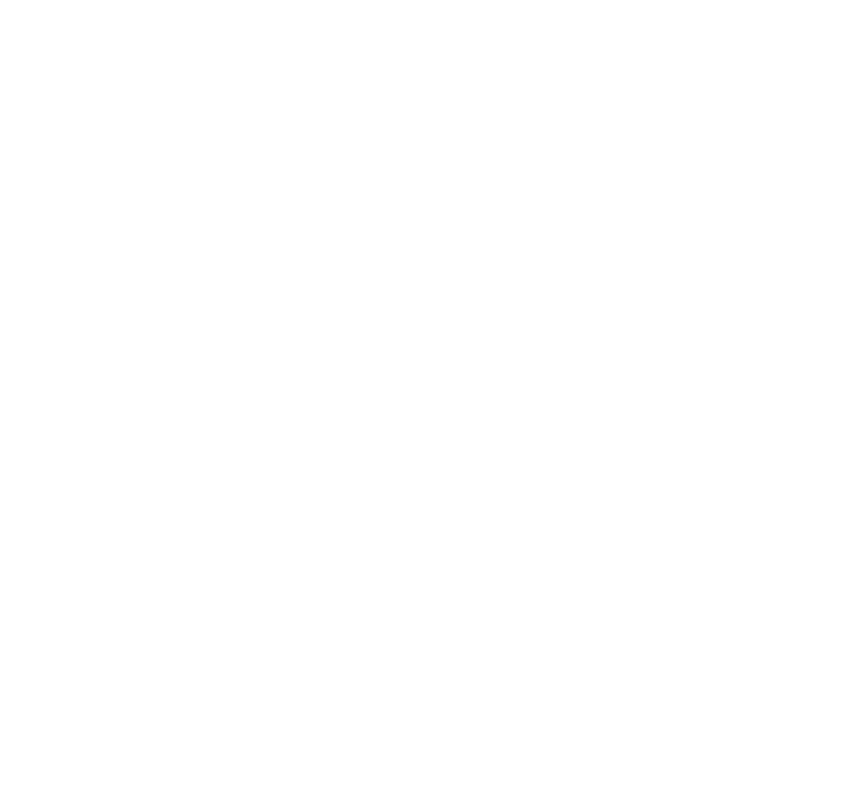
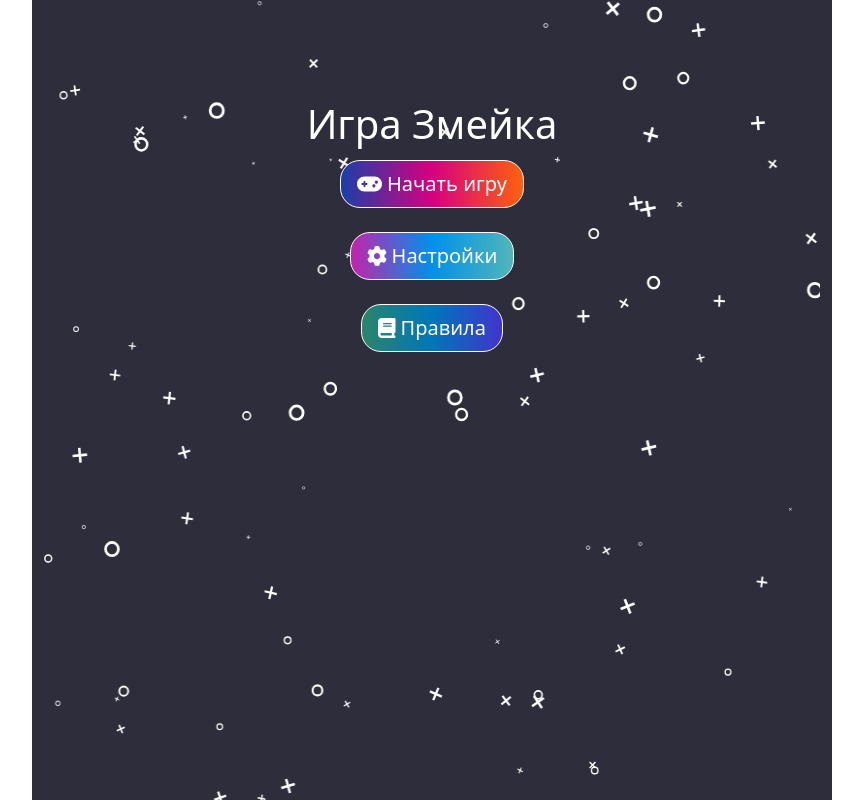
Before and after one commit to ZikAlter/snakergame, a website: page index.html in a window 1280 px wide. Shown: the whole page, without its empty margins (208-1071 px from the left). Drawn offline with nearby package versions, Linux system fonts and the light colour scheme.

Commit message:
Update 04 may 22

```diff
--- a/css/style.css
+++ b/css/style.css
@@ -1 +1,43 @@
 @import "../node_modules/bootstrap/dist/css/bootstrap.min.css";
+@import "../node_modules/@fortawesome/fontawesome-free/css/all.min.css";
+
+/* Стили блоков */
+#game {
+    height: 300px;
+    border: 1px solid black;
+}
+.block-start {
+    color: white;
+    width: 800px;
+    height: 100vh;
+    background-color: #2d2d3b;
+    position: relative;
+}
+.start-screen {
+    padding-top: 100px;
+    position:absolute;
+}
+
+/* Отступы внешние и внутренние */
+.pr-5 {
+    padding-right: 5px;
+}
+
+/* Стили кнопок */
+.btn-start-game {
+    background: linear-gradient(90deg, #1a3fa9, #d60080, #ff610d);
+    border-color: snow;
+    border-radius: 20px;
+}
+.setting-game {
+    background: linear-gradient(90deg, #c224ab,#0091ea,#50b6b9);
+    border-color: snow;
+    border-radius: 20px;
+}
+.rule-game {
+    background: linear-gradient(90deg, #2a856b,#0076b9,#4034cd);
+    border-color: snow;
+    border-radius: 20px;
+}
+
+/* Цвета */
--- a/index.html
+++ b/index.html
@@ -3,16 +3,45 @@
 <head>
     <meta charset="UTF-8">
     <meta name="viewport" content="width=device-width, initial-scale=1.0">
+    <title>Игра "Змейка"</title>
     <link rel="stylesheet" href="css/style.css">
-    <title>Игра "Змейка"</title>
+    <!-- Иконка сайта -->
+    <link rel="shortcut icon" href="img/logo-snake.ico" type="image/x-icon">
 </head>
 <body>
-    <div>
-        <canvas>
+<div class="container d-flex h-100 justify-content-center align-items-center p-0">
+    <!-- стартовый экран -->
+    <div class="row block-start">
+        <canvas id="bg-canvas"></canvas>
+        <div class="col start-screen text-center">
+            <h1>Игра Змейка</h1>
+            <p class="p-1">
+                <button type="button" class="btn btn-lg btn-primary btn-start-game"><i class="fa-solid fa-gamepad pr-5"></i>Начать игру</button>
+            </p>
+            <p class="p-1">
+                <button type="button" class="btn btn-lg btn-primary setting-game"><i class="fa-solid fa-gear pr-5"></i>Настройки</button>
+            </p>
+            <p class="p-1">
+                <button type="button" class="btn btn-lg btn-primary rule-game"><i class="fa-solid fa-book pr-5"></i>Правила</button>
+            </p>
+        </div>
+    </div>
+    <!-- настройки игры -->
 
-        </canvas>
+    <!-- игра -->
+    <!--
+    <div class="row">
+        <div class="col">
+            <p>daadda</p>
+            <canvas id="game" class="center-block"></canvas>
+        </div>
     </div>
+    -->
+</div>
 
 <script src="node_modules/bootstrap/dist/js/bootstrap.min.js"></script>
+<script src="node_modules/@fortawesome/fontawesome-free/js/all.min.js"></script>
+<script src="scripts/main.js"></script>
+<script src="scripts/background.js"></script>
 </body>
 </html>
--- a/package.json
+++ b/package.json
@@ -17,6 +17,7 @@
   },
   "homepage": "https://github.com/ZikAlter/snakergame#readme",
   "dependencies": {
+    "@fortawesome/fontawesome-free": "^6.1.1",
     "bootstrap": "^5.1.3"
   }
 }
--- /dev/null
+++ b/scripts/background.js
@@ -0,0 +1,93 @@
+const BGCanvas = document.getElementById('bg-canvas');
+const ctx = BGCanvas.getContext('2d');
+
+let resize = function() {
+    BGCanvas.width = BGCanvas.clientWidth;
+    BGCanvas.height = BGCanvas.clientHeight;
+};
+window.addEventListener('resize', resize);
+resize();
+
+let elements = [];
+let presets = {};
+
+presets.o = function (x, y, s, dx, dy) {
+    return {
+        x: x,
+        y: y,
+        r: 12 * s,
+        w: 5 * s,
+        dx: dx,
+        dy: dy,
+        draw: function(ctx, t) {
+            this.x += this.dx;
+            this.y += this.dy;
+
+            ctx.beginPath();
+            ctx.arc(this.x + + Math.sin((50 + x + (t / 10)) / 100) * 3, this.y + + Math.sin((45 + x + (t / 10)) / 100) * 4, this.r, 0, 2 * Math.PI, false);
+            ctx.lineWidth = this.w;
+            ctx.strokeStyle = '#fff';
+            ctx.stroke();
+        }
+    }
+};
+
+presets.x = function (x, y, s, dx, dy, dr, r) {
+    r = r || 0;
+    return {
+        x: x,
+        y: y,
+        s: 20 * s,
+        w: 5 * s,
+        r: r,
+        dx: dx,
+        dy: dy,
+        dr: dr,
+        draw: function(ctx, t) {
+            this.x += this.dx;
+            this.y += this.dy;
+            this.r += this.dr;
+
+            let _this = this;
+            let line = function(x, y, tx, ty, c, o) {
+                o = o || 0;
+                ctx.beginPath();
+                ctx.moveTo(-o + ((_this.s / 2) * x), o + ((_this.s / 2) * y));
+                ctx.lineTo(-o + ((_this.s / 2) * tx), o + ((_this.s / 2) * ty));
+                ctx.lineWidth = _this.w;
+                ctx.strokeStyle = c;
+                ctx.stroke();
+            };
+
+            ctx.save();
+
+            ctx.translate(this.x + Math.sin((x + (t / 10)) / 100) * 5, this.y + Math.sin((10 + x + (t / 10)) / 100) * 2);
+            ctx.rotate(this.r * Math.PI / 180);
+
+            line(-1, -1, 1, 1, '#fff');
+            line(1, -1, -1, 1, '#fff');
+
+            ctx.restore();
+        }
+    }
+};
+
+for(let x = 0; x < BGCanvas.width; x++) {
+    for(let y = 0; y < BGCanvas.height; y++) {
+        if(Math.round(Math.random() * 8000) == 1) {
+            let s = ((Math.random() * 5) + 1) / 10;
+            if(Math.round(Math.random()) == 1)
+                elements.push(presets.o(x, y, s, 0, 0));
+            else
+                elements.push(presets.x(x, y, s, 0, 0, ((Math.random() * 3) - 1) / 10, (Math.random() * 360)));
+        }
+    }
+}
+
+setInterval(function() {
+    ctx.clearRect(0, 0, BGCanvas.width, BGCanvas.height);
+
+    let time = new Date().getTime();
+    for (let e in elements)
+        elements[e].draw(ctx, time);
+}, 10);
--- /dev/null
+++ b/scripts/main.js
@@ -0,0 +1,15 @@
+const canvas = document.getElementById("game"); // Поле, на котором всё будет происходить, — тоже как бы переменная
+const context = canvas.getContext("2d"); // двумерная
+let score = 0; // счет
+let tileSize = 20; // размер клетки
+let tileCount = world.width / tileSize;
+let food = {
+    x: 15,
+    y: 15,
+};
+let snake = [];
+let snakeHead = {
+    x: 10,
+    y: 10,
+};
+let snakeTailCount = 1;
```
Also changed, not shown: img/logo-snake.ico (added), img/snake-cartoon.png (added), 2 other files.
